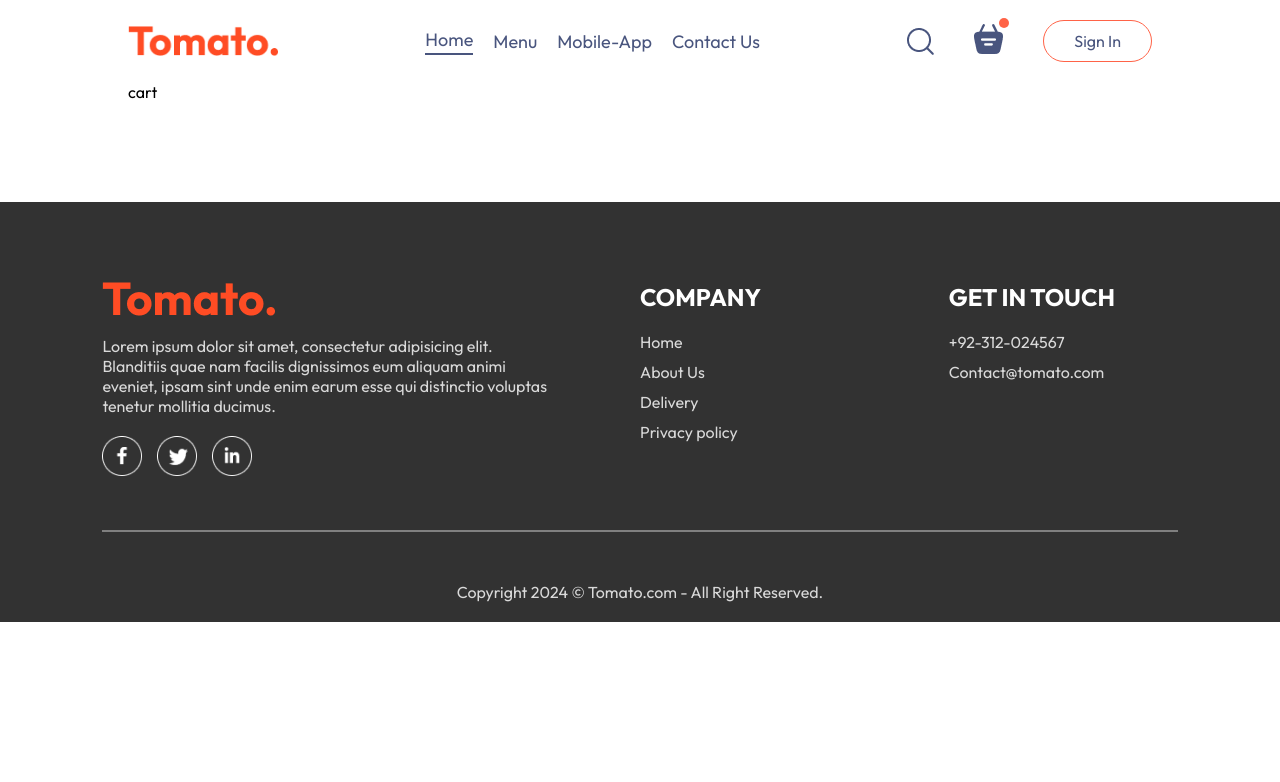
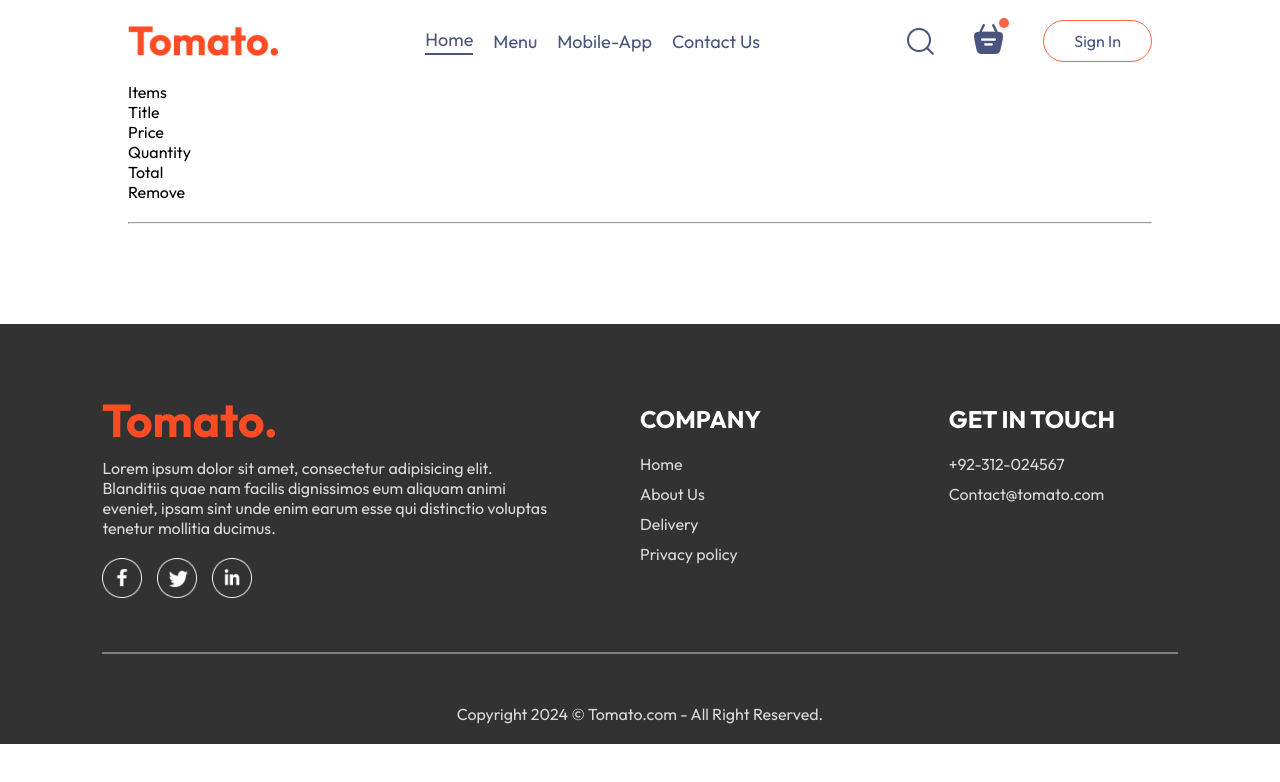
Before and after one commit to M-Muiz/Full_Stack-Food-App, a React (Vite) app in the folder frontend/: page /cart in a window 1280 px wide. Shown: the top 782 px of the page. Built offline with nearby package versions, Linux system fonts and the light colour scheme.

Commit message:
add cart route on navbar

```diff
--- a/frontend/src/components/Navbar/Navbar.jsx
+++ b/frontend/src/components/Navbar/Navbar.jsx
@@ -19,7 +19,9 @@
             <div className="navbar-right">
                 <img src={assets.search_icon} alt="navbar-icon" />
                 <div className="navbar-search-icon">
+                   <Link to="/cart">
                     <img src={assets.basket_icon} alt="basket" />
+                   </Link>
                     <div className="dot"></div>
                 </div>
                 <button onClick={() => setShowLogin(true)}>Sign In</button>
--- a/frontend/src/pages/Cart/Cart.jsx
+++ b/frontend/src/pages/Cart/Cart.jsx
@@ -3,11 +3,22 @@
 import { StoreContext } from '../../context/StoreContext'
 const Cart = () => {
 
-  const {cartItem, addToCart, removeFromCrt } = useContext(StoreContext);
+  const {cartItem, food_list, removeFromCrt } = useContext(StoreContext);
 
   return (
-    <div>
-      cart
+    <div className='cart'>
+      <div className="cart-items">
+        <div className="cart-items-title">
+          <p>Items</p>
+          <p>Title</p>
+          <p>Price</p>
+          <p>Quantity</p>
+          <p>Total</p>
+          <p>Remove</p>
+        </div>
+<br />
+<hr />
+      </div>
     </div>
   )
 }
```
